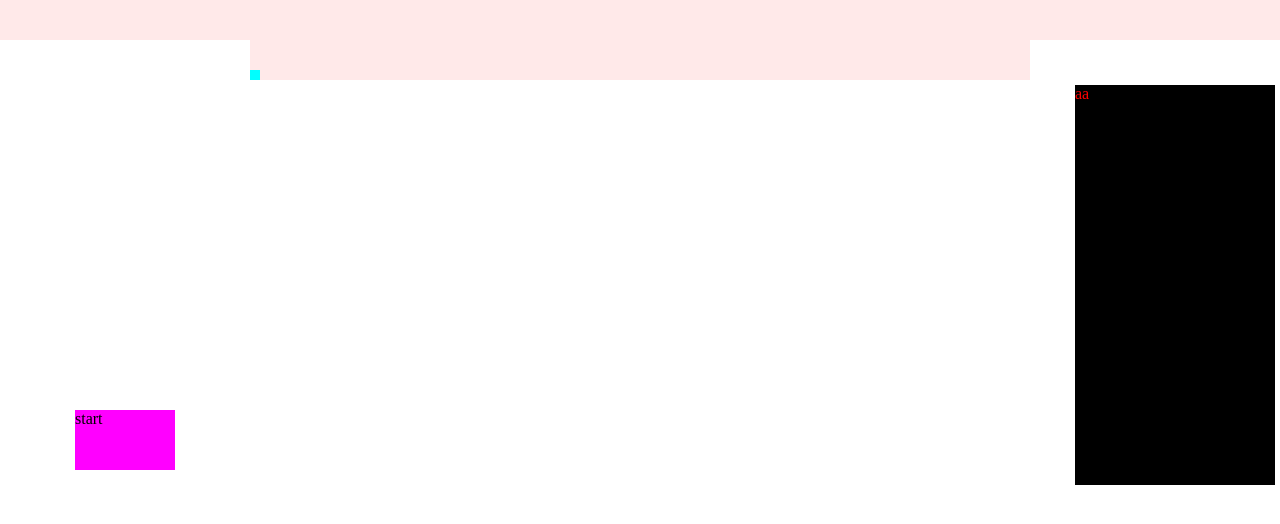
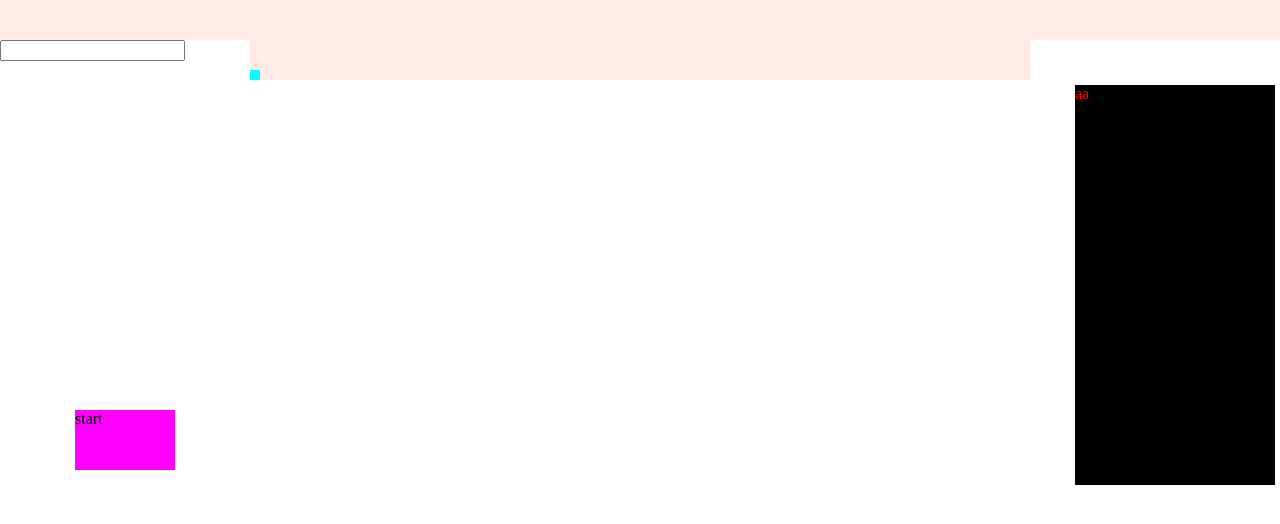
Before and after one commit to itumo-arigatone/auto_tsumu, a React app: page / in a window 1280 px wide. Shown: the top 524 px of the page. Built offline with nearby package versions, Linux system fonts and the light colour scheme.

Commit message:
add textbox

```diff
--- a/index.html
+++ b/index.html
@@ -11,6 +11,7 @@
       <p id="corner"></p>
     </div>
     <div id="left">
+      <div id="findWindow"></div>
       <div id="startButton"></div>
     </div>
     <div id="right">
--- a/src/index.tsx
+++ b/src/index.tsx
@@ -101,7 +101,7 @@ class StartButton extends React.Component {
 }
 
 /**
- * スタートボタン情報クラス
+ * log情報クラス
  * @return {void}
  */
 class Logging extends React.Component<{ msg: string }> {
@@ -114,5 +114,37 @@ class Logging extends React.Component<{ msg: string }> {
   }
 }
 
+/**
+ * input window name
+ * @param {string} e inputed message
+ * @return {void}
+ */
+class SetWindowNameBox extends React.Component {
+  state = {
+    inputValue: '',
+    styles: {
+      left: '20px',
+    },
+  };
+  handleOnChange = (e: any) => {
+    this.setState({ inputValue: e.target.value });
+  };
+  /**
+   * レンダー
+   * @return {any} input tag
+   */
+  render() {
+    return (
+      <input
+        type="text"
+        value={this.state.inputValue}
+        onChange={e => this.handleOnChange(e)}
+        style={this.state.styles}
+      />
+    );
+  }
+}
+
 ReactDOM.render(<StartButton />, document.getElementById('startButton'));
 ReactDOM.render(<Logging msg={'aa'} />, document.getElementById('messageArea'));
+ReactDOM.render(<SetWindowNameBox />, document.getElementById('findWindow'));
--- a/src/main.ts
+++ b/src/main.ts
@@ -28,6 +28,7 @@ const createWindow = (): void => {
 
   // 開発者ツールを起動する
   // win.webContents.openDevTools();
+  win.setPosition(10, 0);
 };
 
 // Electronの起動準備が終わったら、ウィンドウを作成する。
```
Also changed, not shown: package.json (+10 -1 lines), src/build_win.js (added, +10 -0 lines).
